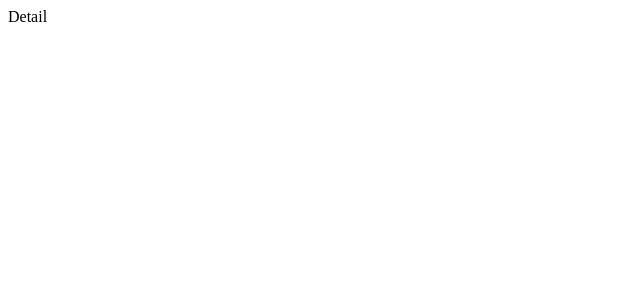
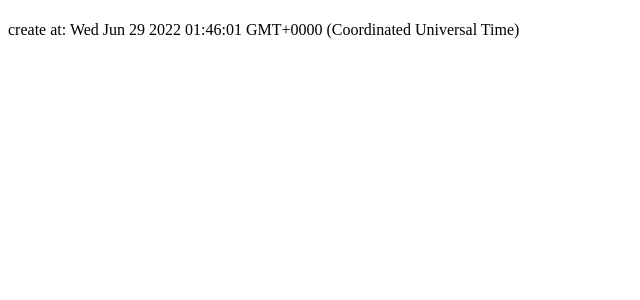
Before and after one commit to jieunheo/Redux-study, a React (Create React App) app: page /#/1 in a window 1280 px wide. Shown: the top 300 px of the page, without its empty margins (0-640 px from the left). Built offline with nearby package versions, Linux system fonts and the light colour scheme.

Commit message:
Detail 페이지 작업 - todo 클릭 시 Detail 페이지로 이동 - mapStateToProps()의 ownProps의 id를 이용하여 현재 todo의 값 가져와 뿌려주기

```diff
--- a/src/components/ToDo.js
+++ b/src/components/ToDo.js
@@ -1,11 +1,14 @@
 import { connect } from "react-redux";
+import { Link } from "react-router-dom";
 import { actionCreators } from "../store";
 
 const ToDo = ({ text, id, deleteToDo }) => {
   return (
     <li id={id}>
-      {text}
-      <button onClick={deleteToDo}>DEL</button>
+      <Link to={`/${id}`}>
+        {text}
+        <button onClick={deleteToDo}>DEL</button>
+      </Link>
     </li>
   )
 }
--- a/src/routes/Detail.js
+++ b/src/routes/Detail.js
@@ -1 +1,20 @@
-export default () => "Detail";
+import { connect } from "react-redux";
+
+const Detail = ({toDo}) => {
+  return (
+    <div>
+      <h1>{toDo?.text}</h1>
+      <p>create at: {Date(toDo?.id)}</p>
+    </div>
+  )
+}
+
+function mapStateToProps(state, ownProps) {
+  const {match: {params: {id}}} = ownProps;
+  console.log(id);
+  return {
+    toDo: state.find(todo => todo.id === parseInt(id))
+  };
+};
+
+export default connect(mapStateToProps)(Detail);
```
